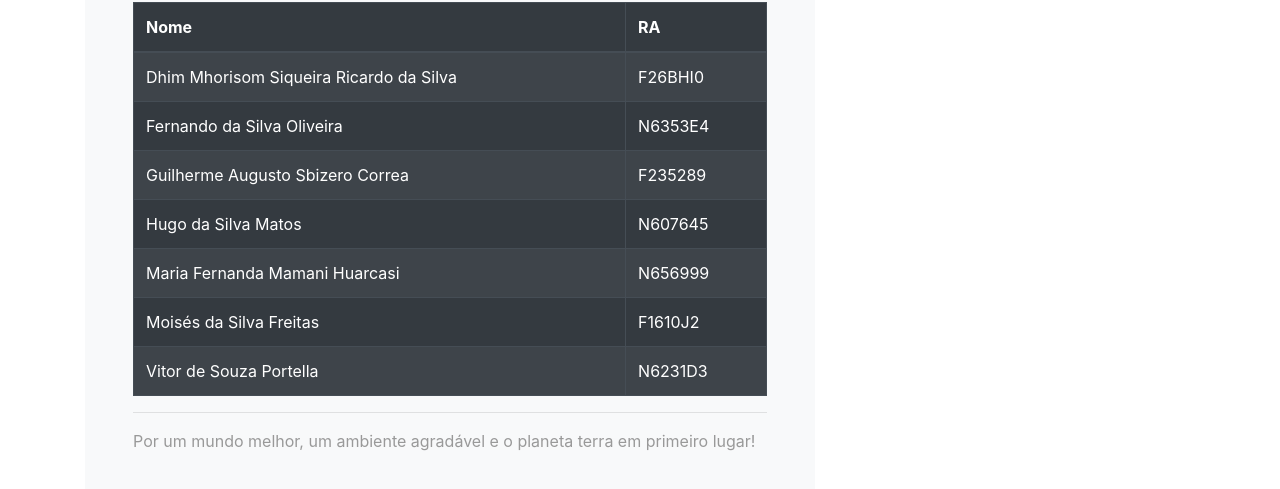
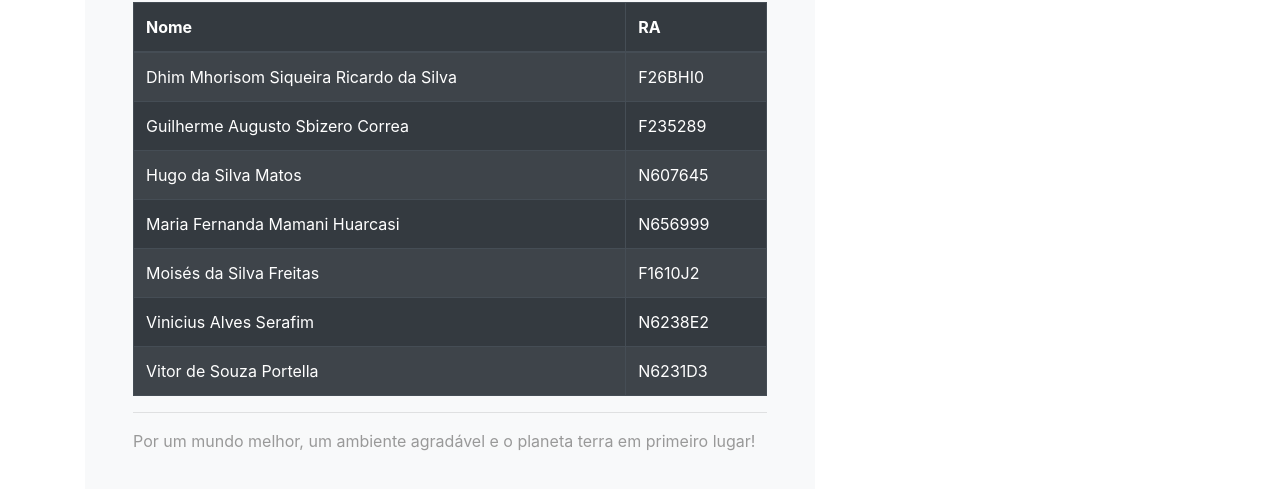
Before and after one commit to Medronic/UnipAPS_1Semestre, a plain HTML site: page sobre_nos.html in a window 1280 px wide. Shown: the part 589-1078 px from the top of the page. Drawn offline with nearby package versions, Linux system fonts and the light colour scheme.

Commit message:
Add files via upload

```diff
--- a/sobre_nos.html
+++ b/sobre_nos.html
@@ -91,10 +91,6 @@
                       <td>F26BHI0</td>
                     </tr>
                     <tr>
-                      <td>Fernando da Silva Oliveira</td>
-                      <td>N6353E4</td>
-                    </tr>
-                    <tr>
                       <td>Guilherme Augusto Sbizero Correa</td>
                       <td>F235289</td>
                     </tr>
@@ -109,6 +105,10 @@
                     <tr>
                       <td>Moisés da Silva Freitas</td>
                       <td>F1610J2</td>
+                    </tr>
+                    <tr>
+                      <td>Vinicius Alves Serafim</td>
+                      <td>N6238E2</td>
                     </tr>
                     <tr>
                       <td>Vitor de Souza Portella</td>
```
